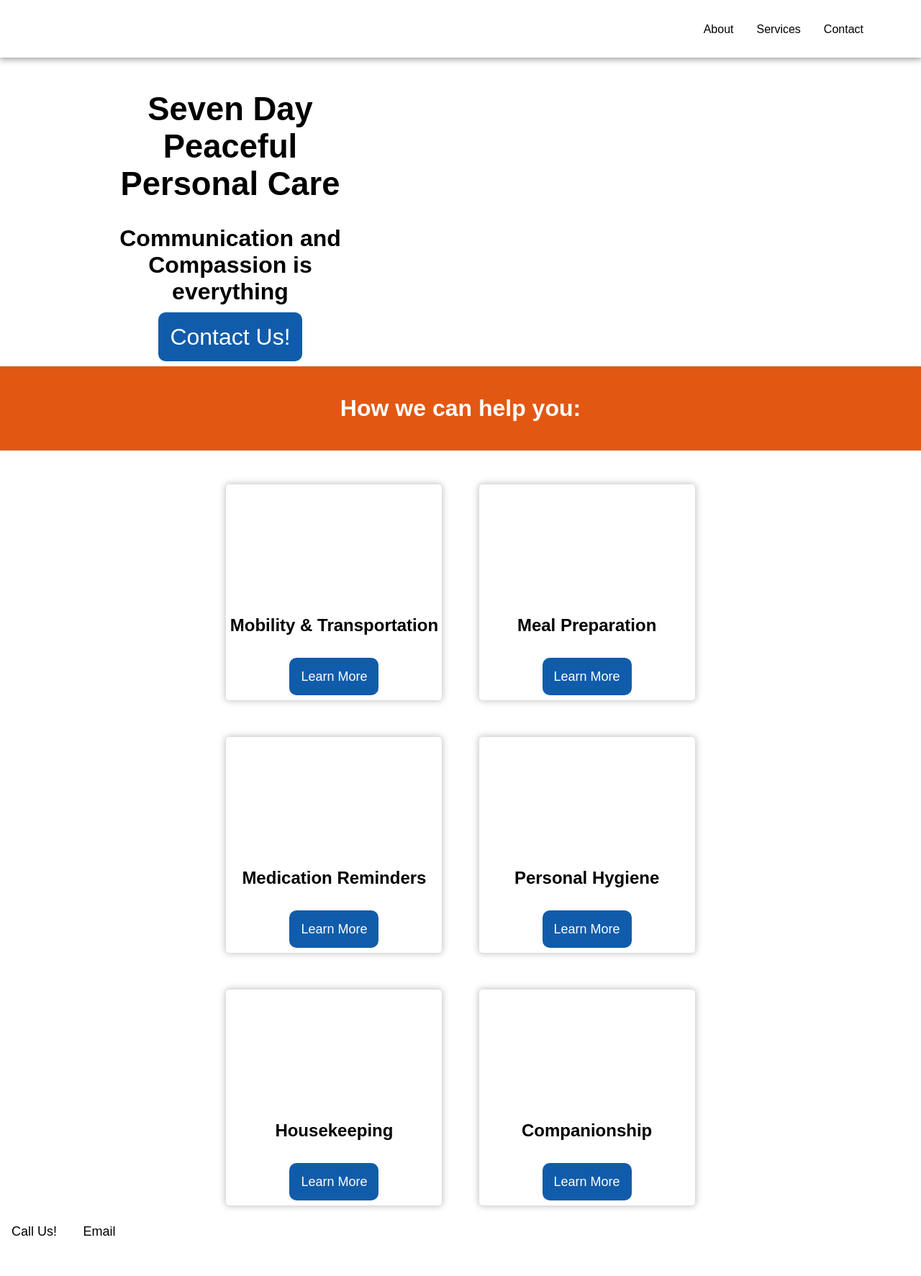
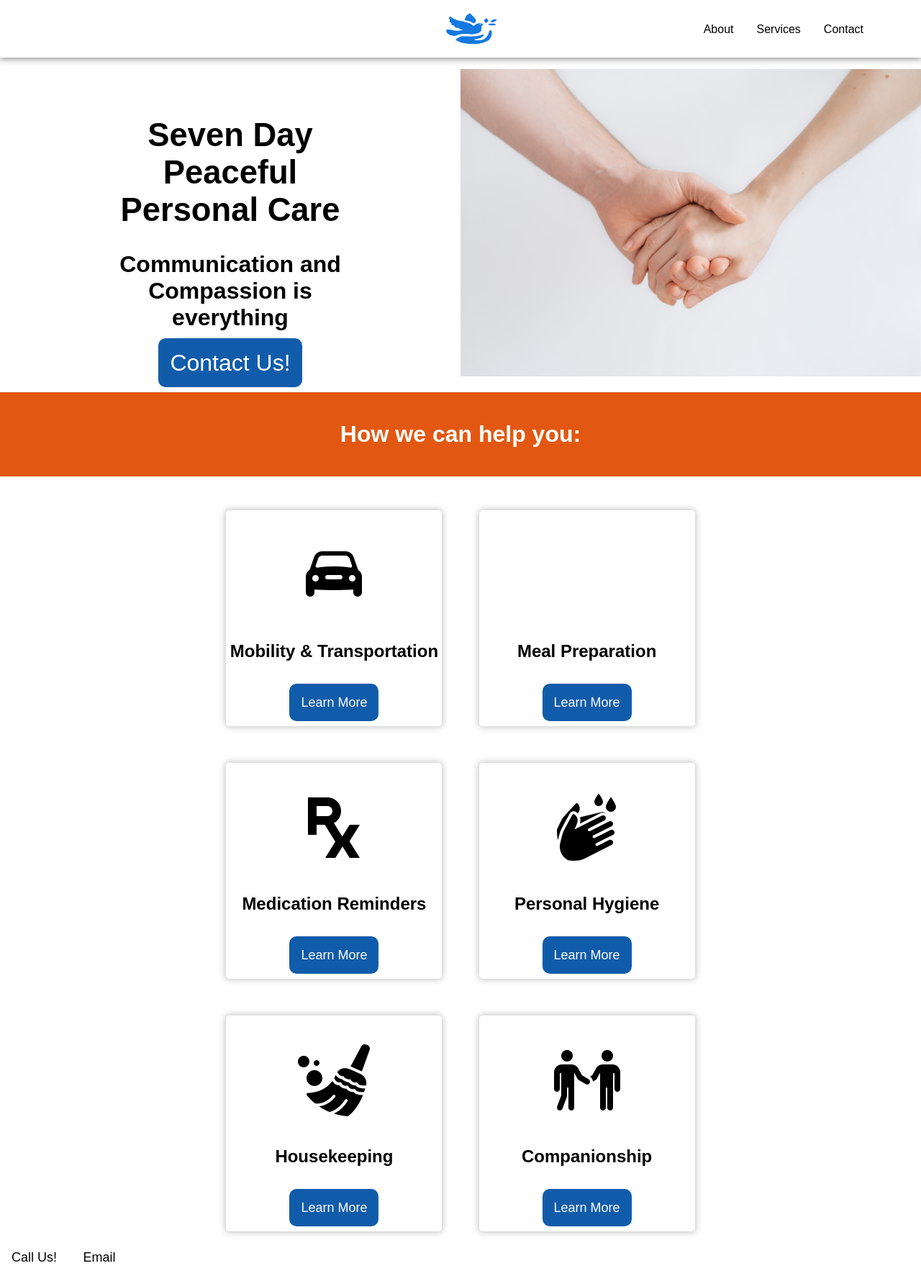
Before and after one commit to jacksonlee1/SevenDayCare, a plain HTML site: page index.html in a window 1280 px wide. Shown: the whole page at 72% size. Before the commit the page ends 1737 px from the top, so only its background shows below. Drawn offline with Linux system fonts and the light colour scheme.

Commit message:
clean up code

```diff
--- a/index.html
+++ b/index.html
@@ -11,11 +11,11 @@
     <div id="nav">
         <div class="nav-logo">
             <div class="logo">
-                <img src="./static/logo.jpg" alt="">
+                <img src="/assets/logo.jpg" alt="">
             </div>
         </div>
 
-            <div class="nav-dropdown"  onclick="dropdown()"><img height="50px" width="50px" src="../static/Icons/menu.png" alt="" srcset=""></div>
+            <div class="nav-dropdown"  onclick="dropdown()"><img height="50px" width="50px" src="../assets/Icons/menu.png" alt="" srcset=""></div>
             <ul class="nav-items">
                 <li><a href="/about">About</a></li>
                 <li><a href="/services">Services</a></li>
@@ -34,7 +34,7 @@
             </div>
             <!-- Our goal is to ensure you can stay independant in your home as long as possible. Our staff prides ourselves on providing our clientele with exceptional quality care. You can even have a family member care for you! -->
             <div class="hero-img">
-                <img src="./static/hero1.jpg" alt="">
+                <img src="/assets/hero1.jpg" alt="">
             </div>
 
         </div>
@@ -42,14 +42,14 @@
         <div class="cards">
 
             <div class="card" data-animation="slideInUp" data-animation-delay="300ms" data-animation="slideInUp" data-animation-delay="300ms">
-                <div class="card-body"><img src="./static/icons/car.png" alt=""></div>
+                <div class="card-body"><img src="/assets/icons/car.png" alt=""></div>
                 <div class="card-title">
                     <h4>Mobility & Transportation</h4>
                 </div>
                 <div class="card-footer"><a class="btn btn-primary" href="/about#mobility">Learn More</a></div>
             </div>
             <div class="card" data-animation="slideInUp" data-animation-delay="300ms">
-                <div class="card-body"><img src="./static/icons/food.png" alt=""></div>
+                <div class="card-body"><img src="/assets/icons/foodpng" alt=""></div>
                 <div class="card-title">
                     <h4>Meal Preparation</h4>
                 </div>
@@ -58,7 +58,7 @@
                 </div>
             </div>
             <div class="card " data-animation="slideInUp" data-animation-delay="300ms">
-                <div class="card-body"><img src="./static/icons/pharmacy.png" alt=""></div>
+                <div class="card-body"><img src="/assets/icons/pharmacy.png" alt=""></div>
                 <div class="card-title">
                     <h4>Medication Reminders</h4>
                 </div>
@@ -68,7 +68,7 @@
                 </div>
             </div>
             <div class="card " data-animation="slideInUp" data-animation-delay="300ms">
-                <div class="card-body"><img src="./static/icons/wash.png" alt="">
+                <div class="card-body"><img src="/assets/icons/wash.png" alt="">
 
                 </div>
                 <div class="card-title" >
@@ -79,7 +79,7 @@
                 </div>
             </div>
             <div class="card" data-animation="slideInUp" data-animation-delay="300ms">
-                <div class="card-body"><img src="./static/icons/broom.png" alt=""></div>
+                <div class="card-body"><img src="/assets/icons/broom.png" alt=""></div>
                 <div class="card-title">
                     <h4>Housekeeping</h4>
                 </div>
@@ -88,7 +88,7 @@
                 </div>
             </div>
             <div class="card" data-animation="slideInUp" data-animation-delay="300ms">
-                <div class="card-body"><img src="./static/icons/meeting.png" alt=""></div>
+                <div class="card-body"><img src="/assets/icons/meeting.png" alt=""></div>
                 <div class="card-title">
                     <h4>Companionship</h4>
                 </div>
@@ -111,7 +111,7 @@
     </div>
     <!-- <div class="footer">
         <div class="footer-logo">
-            <img src="../static/logo.jpg" alt="">
+            <img src="../assets/logo.jpg" alt="">
         </div>
 
         <ul class="footer-items">
```
